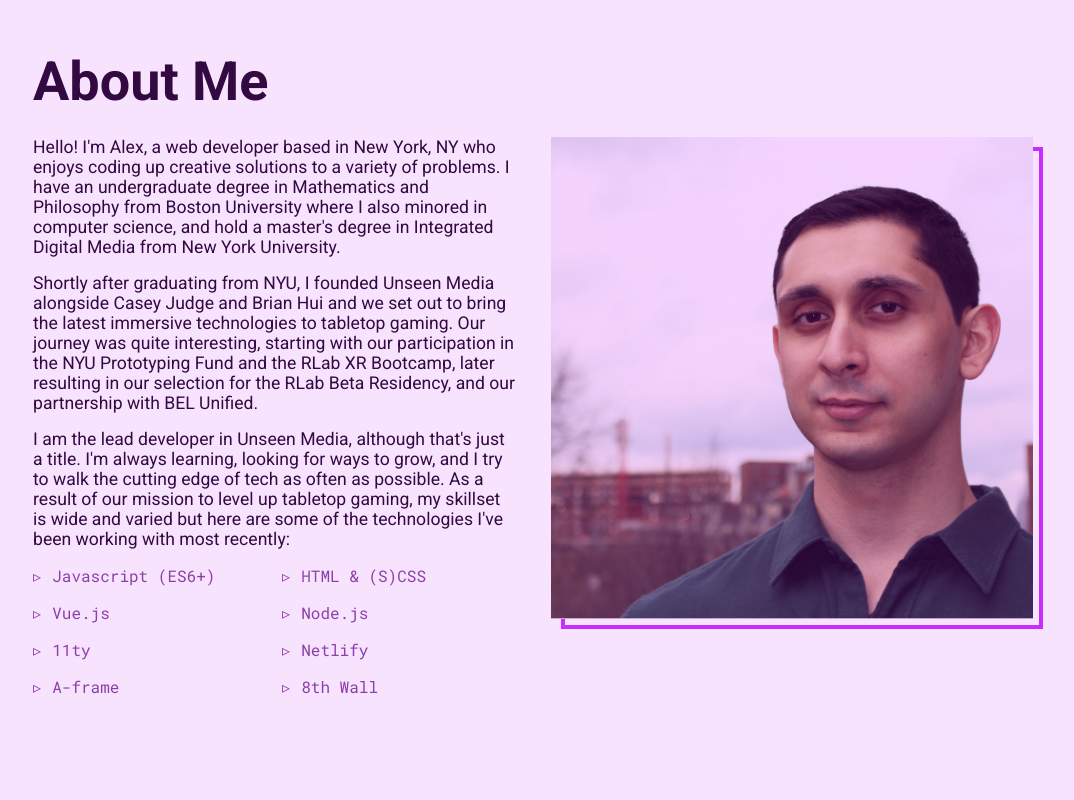
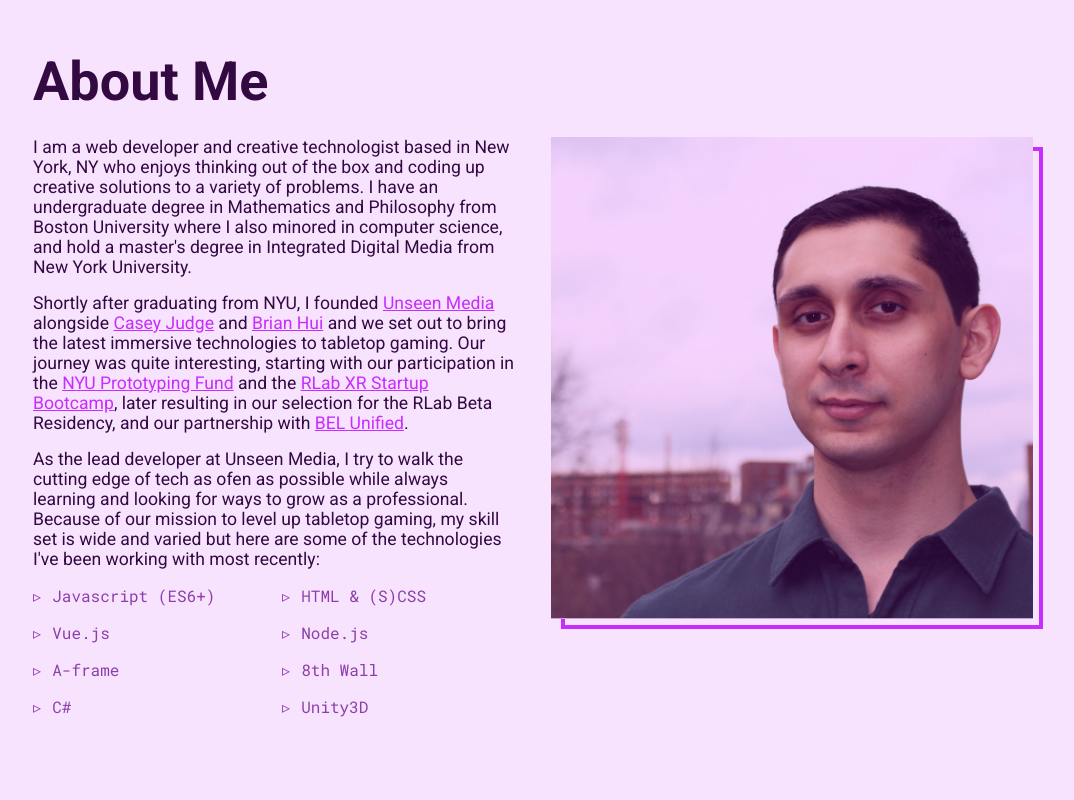
Before and after one commit to alexlo94/anlotsos.com, an Eleventy site: page pages/index.njk in a window 1280 px wide. Shown: the part 820-1620 px from the top of the page, without its empty margins (107-1181 px from the left). Built offline with nearby package versions, Linux system fonts and the light colour scheme; Eleventy itself is replaced by a stand-in of ours; files that its build step writes are made by us from their sources; a script that the page names is missing.

Commit message:
Change copy on landing page.

```diff
--- a/_includes/components/about.njk
+++ b/_includes/components/about.njk
@@ -4,21 +4,30 @@
         <div class="switcher">
             <div class="wrapper">
                 <div class="about-text stack">
-                    <p>Hello! I'm Alex, a web developer based in New York, NY who enjoys coding up creative solutions to
+                    <p>I am a web developer and creative technologist based in New York, NY who enjoys thinking out of
+                        the box and coding up creative solutions to
                         a variety of problems. I have an undergraduate degree in Mathematics and Philosophy from Boston
                         University where I also minored in computer science, and hold a master's degree in Integrated
                         Digital Media from New York University.
                     </p>
-                    <p>Shortly after graduating from NYU, I founded Unseen Media alongside Casey Judge and Brian Hui and
+                    <p>Shortly after graduating from NYU, I founded <a href="https://www.unseenmedia.io/"
+                            class="inline">Unseen Media</a> alongside
+                        <a href="https://www.caseyjudge.com/" class="inline">Casey Judge</a> and <a
+                            href="https://www.brianhui.me/" class="inline">Brian Hui</a> and
                         we set out to bring the latest immersive technologies to tabletop gaming. Our journey was quite
-                        interesting, starting with our participation in the NYU Prototyping Fund and the RLab XR
-                        Bootcamp, later resulting in our selection for the RLab Beta Residency, and our partnership with
-                        BEL Unified.
+                        interesting, starting with our participation in the <a
+                            href="https://entrepreneur.nyu.edu/blog/2017/10/08/nyu-prototyping-fund-announcing-prototyping-fund-fall-17-awardees/"
+                            class="inline">NYU Prototyping
+                            Fund</a> and the <a href="https://www.nycmedialab.org/projects-archive/xr-startup-bootcamp"
+                            class="inline">RLab XR Startup
+                            Bootcamp</a>, later resulting in our selection for the RLab Beta Residency, and our
+                        partnership with
+                        <a href="https://belunified.com/" class="inline">BEL Unified</a>.
                     </p>
                     <p>
-                        I am the lead developer in Unseen Media, although that's just a title. I'm always learning,
-                        looking for ways to grow, and I try to walk the cutting edge of tech as often as possible. As a
-                        result of our mission to level up tabletop gaming, my skillset is wide and varied but here are
+                        As the lead developer at Unseen Media, I try to walk the cutting edge of tech as ofen as
+                        possible while always learning and looking for ways to grow as a professional. Because of our
+                        mission to level up tabletop gaming, my skill set is wide and varied but here are
                         some of the technologies I've been working with most recently:
                     </p>
                     <div class="switcher">
@@ -26,14 +35,14 @@
                             <div class="stack">
                                 <span class="accent pre">Javascript (ES6+)</span>
                                 <span class="accent pre">Vue.js</span>
-                                <span class="accent pre">11ty</span>
                                 <span class="accent pre">A-frame</span>
+                                <span class="accent pre">C#</span>
                             </div>
                             <div class="stack">
                                 <span class="accent pre">HTML & (S)CSS</span>
                                 <span class="accent pre">Node.js</span>
-                                <span class="accent pre">Netlify</span>
                                 <span class="accent pre">8th Wall</span>
+                                <span class="accent pre">Unity3D</span>
                             </div>
                         </div>
                     </div>
--- a/_includes/components/contact.njk
+++ b/_includes/components/contact.njk
@@ -1,7 +1,7 @@
 <section id="contact" class="page-section justify-content:center fadeinup" data-scroll>
     <div class="stack s1 align-items:center">
         <h2 class="text-align:center">Get in Touch</h2>
-        <p class="text-align:center max-width:measure">I am currently looking for fulltime opportunities as a web
+        <p class="text-align:center max-width:measure">I am currently looking for full-time opportunities as a
             developer, and I'm also open for freelance or contract work. I'm a versatile worker and I enjoy being part
             of multidisciplinary and multicultural teams so if you feel like I might be a good fit for your needs, don't
             hesitate to get in touch!</p>
--- a/_includes/components/home.njk
+++ b/_includes/components/home.njk
@@ -5,9 +5,8 @@
             <h1> Alex Lotsos.</h1>
             <h2> I design and develop high quality web apps and websites.</h2>
         </div>
-        <p class="max-width:measure"> I am currently a web developer based in New York, NY, as well as an adjunct professor at NYU
-            Tandon
-            where I teach classes in creative coding.
+        <p class="max-width:measure"> I am a web developer, creative technologist, and STEAM educator based in New York,
+            NY.
         </p>
         <div class="cluster">
             <div class="wrapper">
```
